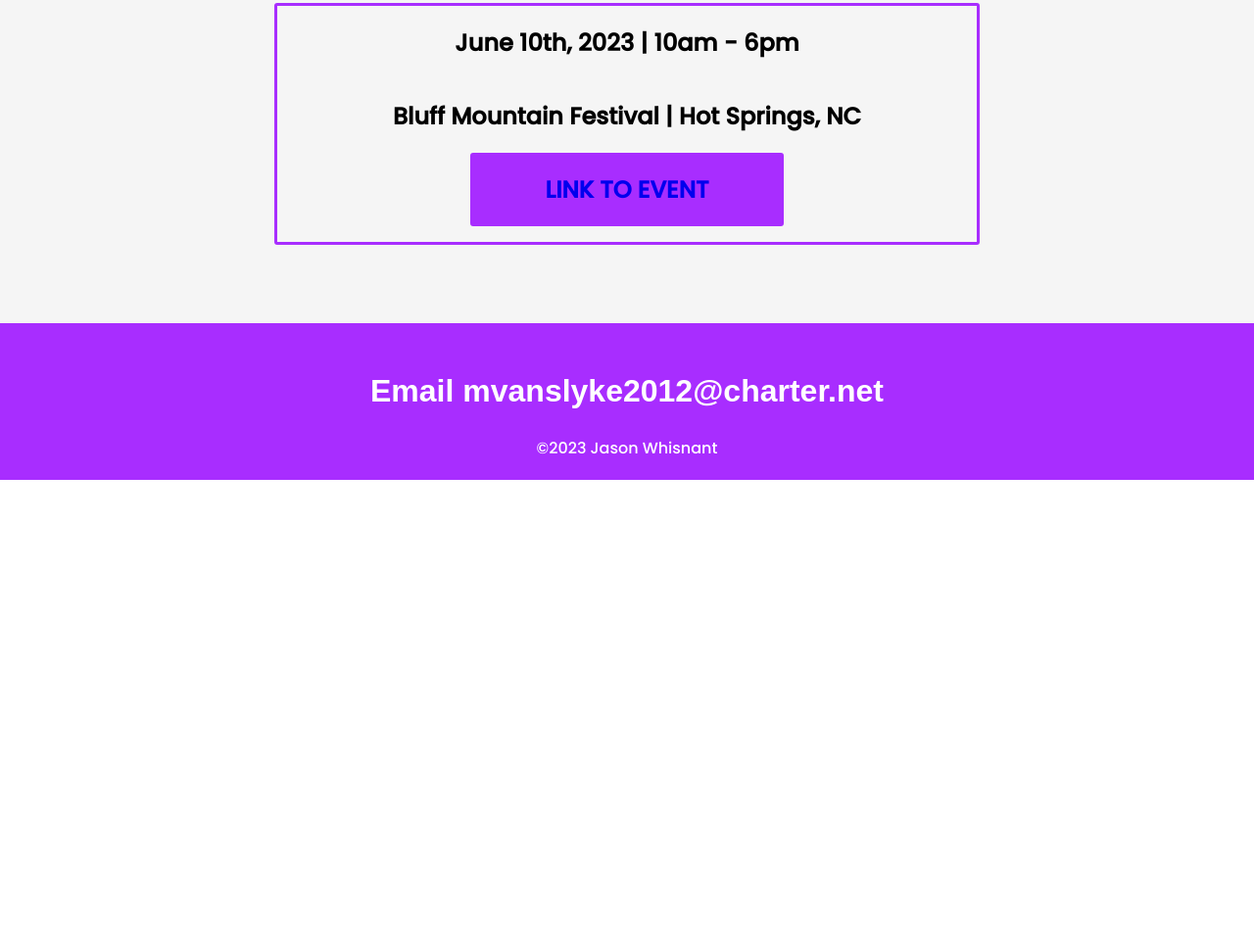
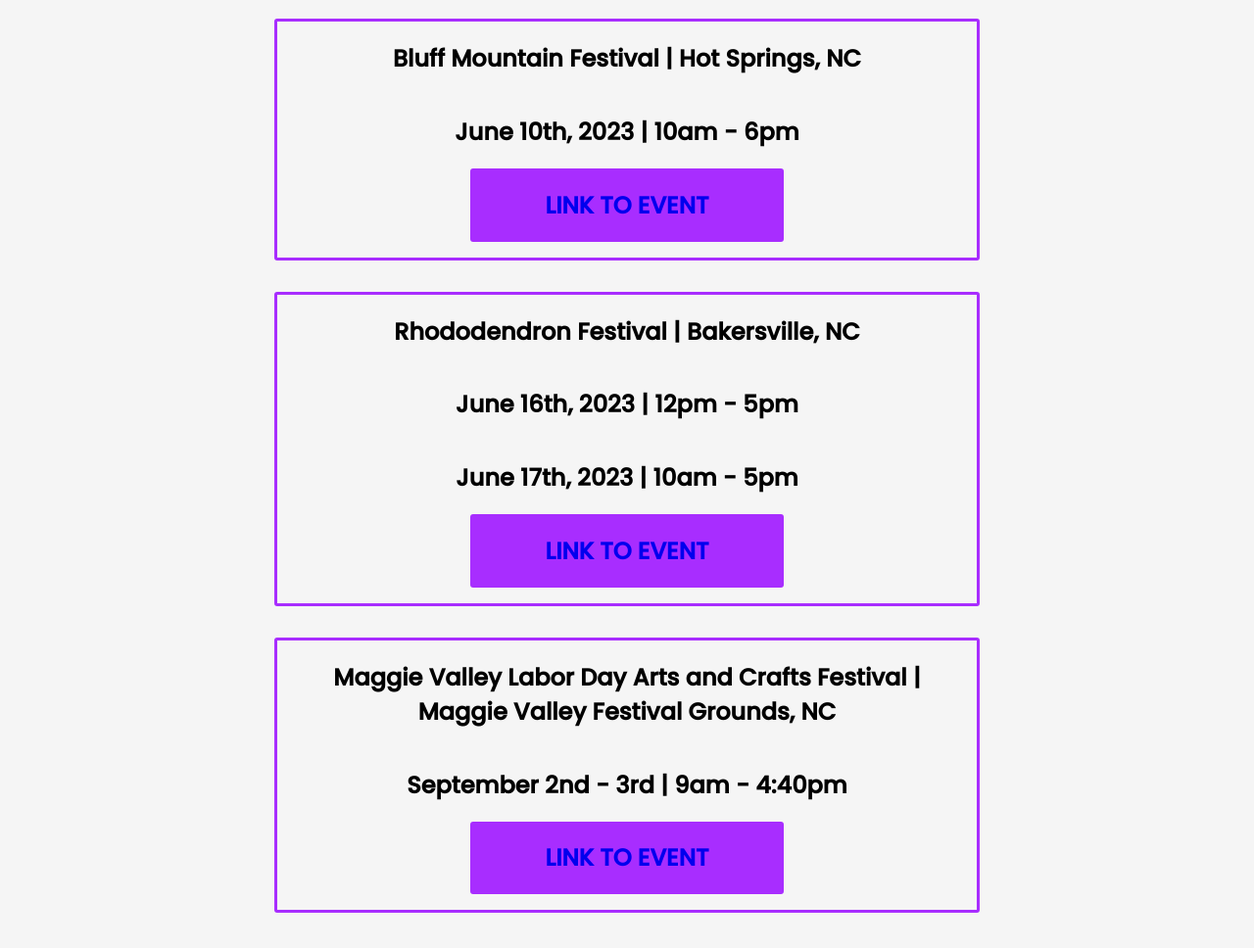
Before and after one commit to Tasups/Max-s-Website, a website: page index.html in a window 1280 px wide. Shown: the part 4792-5760 px from the top of the page at 98% size. Before the commit the page ends 5282 px from the top, so only its background shows below. Drawn offline with Linux system fonts and the light colour scheme.

Commit message:
updates to calendar done

```diff
--- a/index.html
+++ b/index.html
@@ -102,10 +102,27 @@
                 <h1 class="calendar__container-title">Calendar</h1>
                 <ul class="calendar__list">
                     <li class="calendar__list-item">
+                        <h2>Bluff Mountain Festival | Hot Springs, NC</h2>
                         <h2>June 10th, 2023 | 10am - 6pm</h2>
-                        <h2>Bluff Mountain Festival | Hot Springs, NC</h2>
                         <div class="calendar__event-link">
                             <h2><a href="https://www.blueridgemusicnc.com/event/bluff-mountain-festival/" target="_blank">LINK TO EVENT</a></h2>
+                        </div>
+                    </li>
+                    <li class="calendar__list-item">
+                        <h2>Rhododendron Festival | Bakersville, NC</h2>
+                        <h2>June 16th, 2023 | 12pm - 5pm</h2>
+                        <h2>June 17th, 2023 | 10am - 5pm</h2>
+                        <div class="calendar__event-link">
+                            <h2><a href="http://www.ncrhododendronfestival.org/craft-fair.html" target="_blank">LINK TO EVENT</a>
+                            </h2>
+                        </div>
+                    </li>
+                    <li class="calendar__list-item">
+                        <h2>Maggie Valley Labor Day Arts and Crafts Festival | Maggie Valley Festival Grounds, NC</h2>
+                        <h2>September 2nd - 3rd | 9am - 4:40pm</h2>
+                        <div class="calendar__event-link">
+                            <h2><a href="https://maggievalleyfestivalgrounds.com/maggie-valley-festivals-events/maggie-valley-arts-crafts-shows/" target="_blank">LINK TO EVENT</a>
+                            </h2>
                         </div>
                     </li>
                 </ul>
--- a/public/css/main.css
+++ b/public/css/main.css
@@ -280,6 +280,7 @@
   align-items: center;
   align-content: center;
   padding: 0 1rem;
+  margin: 1rem;
 }
 
 .calender__list-item h2 {
```
Also changed, not shown: 1 other file.
